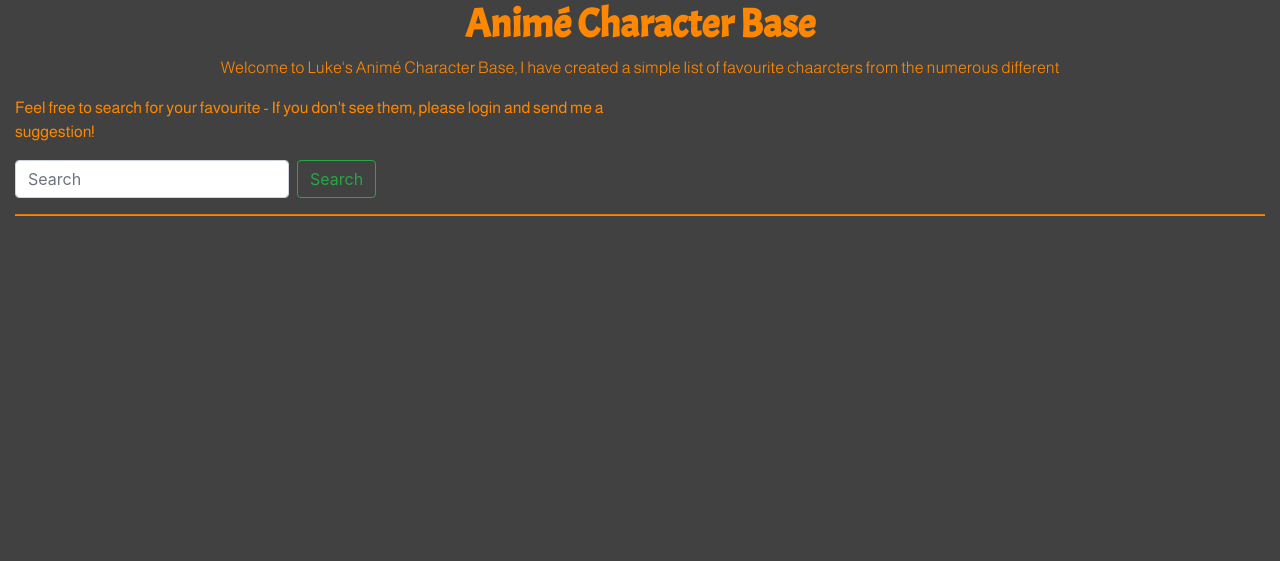
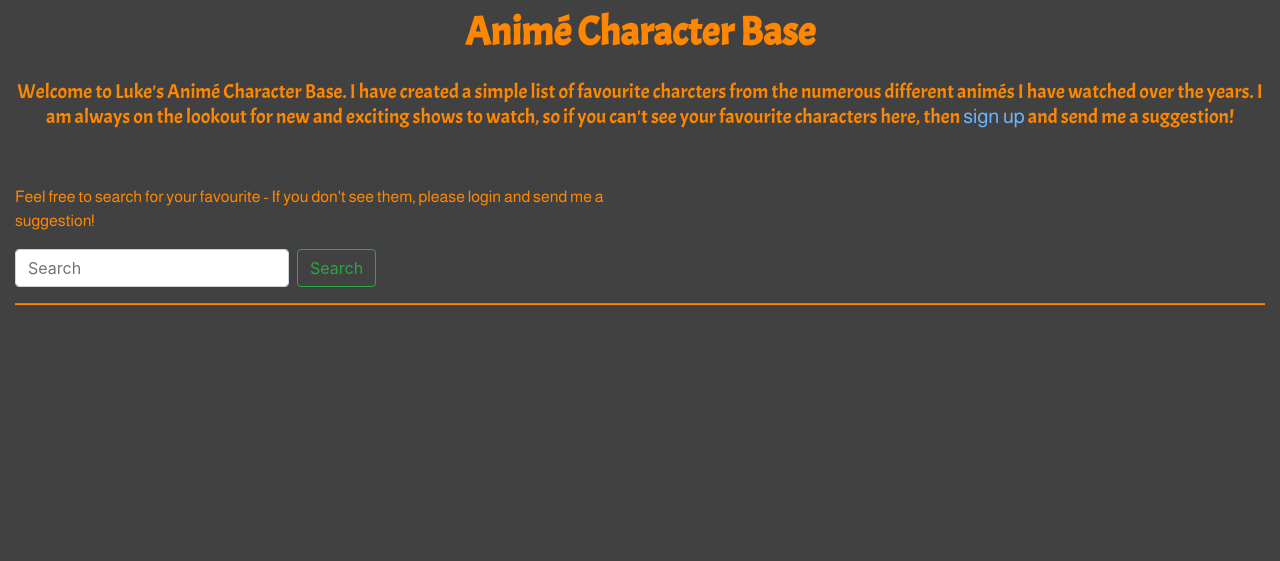
Before and after one commit to lukemunsch/anime-character-base, a Django app: page / in a window 1280 px wide. Shown: the part 56-617 px from the top of the page. Run offline with Django 3.2, Linux system fonts and the light colour scheme; data that the repository does not hold is empty; some libraries are stand-ins or nearby versions.

Commit message:
add content to build character details display

```diff
--- a/collection/models.py
+++ b/collection/models.py
@@ -31,6 +31,7 @@ class Character(models.Model):
     first_aired = models.DateField(auto_now_add=True)
     age = models.PositiveIntegerField(default=0)
     bio = models.TextField(default="Enter bio here", max_length=1000)
+    special = models.CharField(default='None', max_length=200)
     good_reason = models.CharField(default='', max_length=100)
     bad_reason = models.CharField(default='', max_length=100)
     created_on = models.DateTimeField(auto_now_add=True)
--- a/static/css/style.css
+++ b/static/css/style.css
@@ -70,3 +70,21 @@ p, a {
 label {
     color: white;
 }
+
+.image-label {
+    position: absolute;
+    top: 5%;
+    min-width: 30%;
+    left: -2px;
+    background-color: rgb(255, 135, 0);
+    font-size: 200%;
+}
+
+.image-subtitle {
+    position: absolute;
+    bottom: -1%;
+    min-width: 30%;
+    right: -2px;
+    background-color: rgb(255, 135, 0);
+    font-size: 150%;
+}
--- a/templates/index.html
+++ b/templates/index.html
@@ -6,16 +6,20 @@
 <div class="container-fluid">
     <div class="row">
 
-        <!-- Blog Entries Column -->
-        <div class="col-12 mt-3">
-            <h1 class="text-center orange-text"><strong>Animé Character Base</strong></h1>
-            <p class="text-center orange-text subtitle">
-                Welcome to Luke's Animé Character Base, I have created a simple list of favourite chaarcters from the numerous different
-            </p>
+        <!-- Character Entries Column -->
+        <div class="col-12 mt-4">
+            <h1 class="text-center orange-text mb-4"><strong>Animé Character Base</strong></h1>
+            <h5 class="text-center orange-text">
+                Welcome to Luke's Animé Character Base. I have created a simple list of favourite charcters from the
+                numerous different animés I have watched over the years. I am always on the lookout for new and exciting
+                shows to watch, so if you can't see your favourite characters here, then <a class="new-link" href="{{ signup_url }}">sign up</a> and send me a
+                suggestion!
+            </h5>
             <!-- search bar element -->
             <div class="row">
                 <div class="col-md-6">
-                    <p class="orange-text">Feel free to search for your favourite - If you don't see them, please login and send me a suggestion!</p>
+                    <p class="orange-text mt-5">Feel free to search for your favourite - If you don't see them, please login
+                        and send me a suggestion!</p>
                     <form class="form-inline my-2 my-lg-0">
                         <input class="form-control mr-sm-2" type="search" placeholder="Search" aria-label="Search">
                         <button class="btn btn-outline-success my-2 my-sm-0" type="submit">Search</button>
```
Also changed, not shown: templates/character_detail.html (+24 -4 lines), collection/migrations/0008_character_special.py (added).
